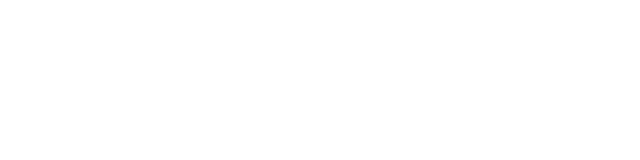
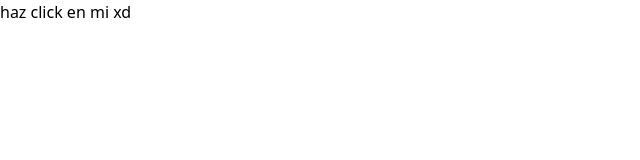
Before and after one commit to IvanBM18/retro_guias, a Next.js app: page / in a window 1280 px wide. Shown: the top 160 px of the page, without its empty margins (0-640 px from the left). Built offline with nearby package versions, Linux system fonts and the light colour scheme.

Commit message:
add link to the landingPage

```diff
--- a/src/pages/index.tsx
+++ b/src/pages/index.tsx
@@ -14,7 +14,7 @@
         <meta name="viewport" content="width=device-width, initial-scale=1" />
         <link rel="icon" href="/favicon.ico" />
       </Head>
-      <Link href={"./landingPage"} />
+      <Link href="./landingPage"> haz click en mi xd</Link>
     </>
   )
 }
--- a/src/pages/landingPage/index.tsx
+++ b/src/pages/landingPage/index.tsx
@@ -5,6 +5,12 @@
 export default function LandingPage() {
   return (
     <>
+      <Head>
+        <title>Retro Wiki</title>
+        <meta name="description" content="Generated by create next app" />
+        <meta name="viewport" content="width=device-width, initial-scale=1" />
+        <link rel="icon" href="/favicon.ico" />
+      </Head>
       <div className="bg-gray-900">
         <div className="mx-auto max-w-screen-xl px-4 py-32 lg:flex lg:h-20 lg:items-center">
           <div className="mx-auto max-w-3xl text-center">
```
